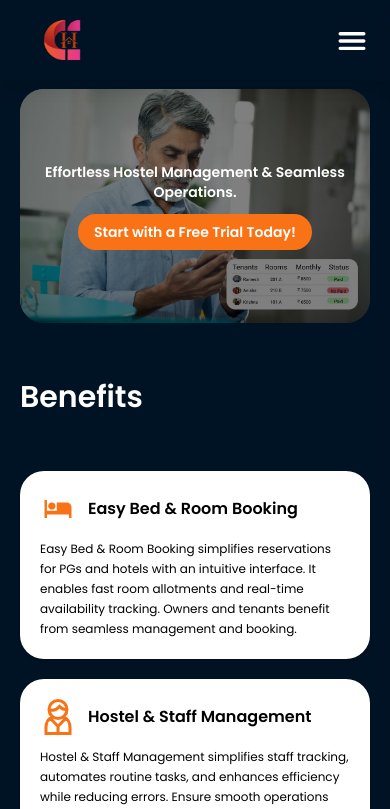
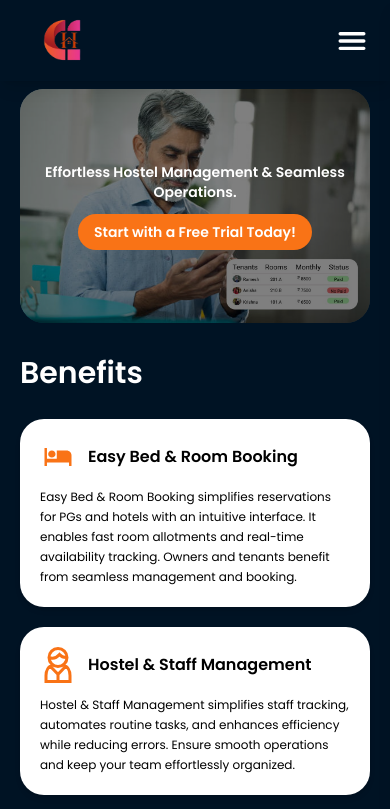
Before and after one commit to suresh12345789/hmshostel, a React (Create React App) app: page / in a window 390 px wide. Shown: the top 809 px of the page. Built offline with nearby package versions, Linux system fonts and the light colour scheme.

Commit message:
changes manger

```diff
--- a/src/Component/Home/Manage.jsx
+++ b/src/Component/Home/Manage.jsx
@@ -36,7 +36,7 @@ function Manage() {
     <div>
 
 
-      <div className=" lg:mx-10 md:mx-8  mx-5 mt-14">
+      <div className=" lg:mx-10 md:mx-8  mx-5 mt-8 md:mt-14">
         <div className="  mt-5 rounded-3xl           gap-3 ">
           <div className="flex items-center gap-3   left-5 md:left-10 ">
             <h1 className="text-3xl md:text-[40px] text-white font-semi">
@@ -44,7 +44,7 @@ function Manage() {
             </h1>
           </div>
 
-          <div className="md:grid-cols-2 grid-cols-1  grid  md:gap-5 space-y-5 md:space-y-0 lg:gap-10 mt-14">
+          <div className="md:grid-cols-2 grid-cols-1  grid  md:gap-5 space-y-5 md:space-y-0 lg:gap-10 mt-7 md:mt-14">
             {data.map((value) => (
               <div key={value.id}>
                 <div className="  rounded-3xl      shadow-md    bg-white md:w-full lg:w-fit   md:p-10 lg:p-10            border-gray-500   p-5">
```
